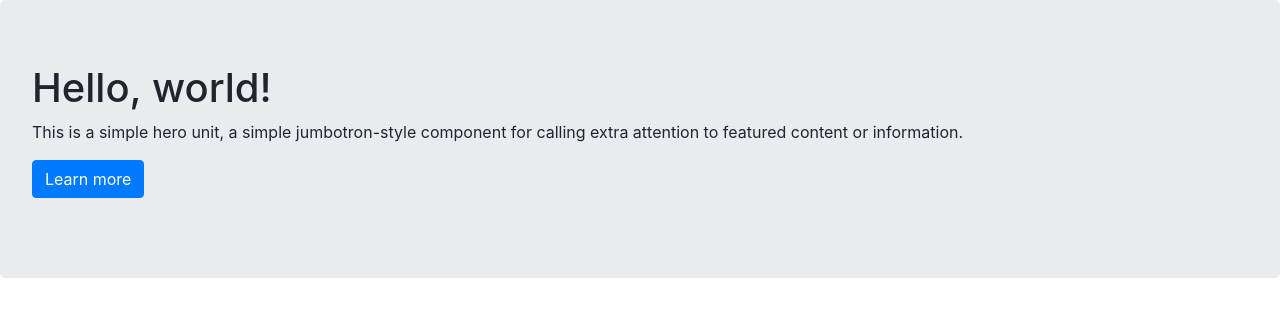
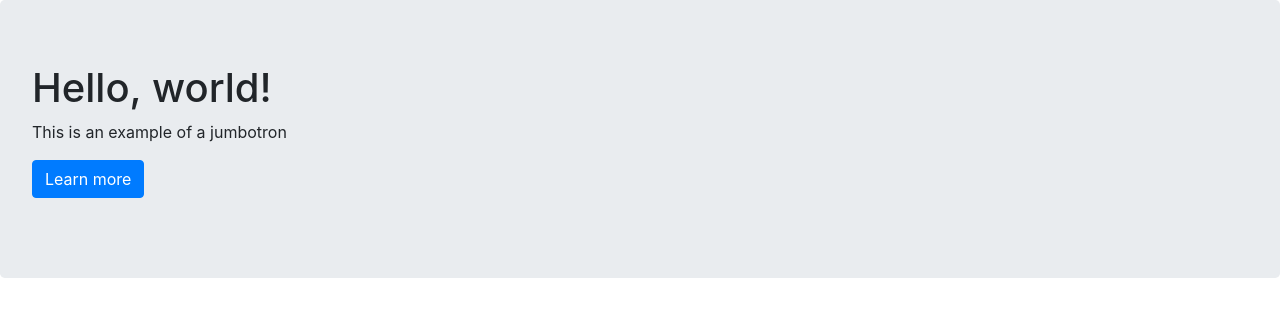
Before and after one commit to elock721/Trade-Wind, a React (Create React App) app in the folder tw/: page / in a window 1280 px wide. Shown: the top 316 px of the page. Built offline with nearby package versions, Linux system fonts and the light colour scheme.

Commit message:
jumbo mod

```diff
--- a/tw/src/App.js
+++ b/tw/src/App.js
@@ -12,8 +12,7 @@ function App() {
     <Jumbotron>
   <h1>Hello, world!</h1>
   <p>
-    This is a simple hero unit, a simple jumbotron-style component for calling
-    extra attention to featured content or information.
+    This is an example of a jumbotron
   </p>
   <p>
     <Button variant="primary">Learn more</Button>
@@ -21,7 +20,7 @@ function App() {
 </Jumbotron>
 
 
-//testing
+
 
   )
 };
```
